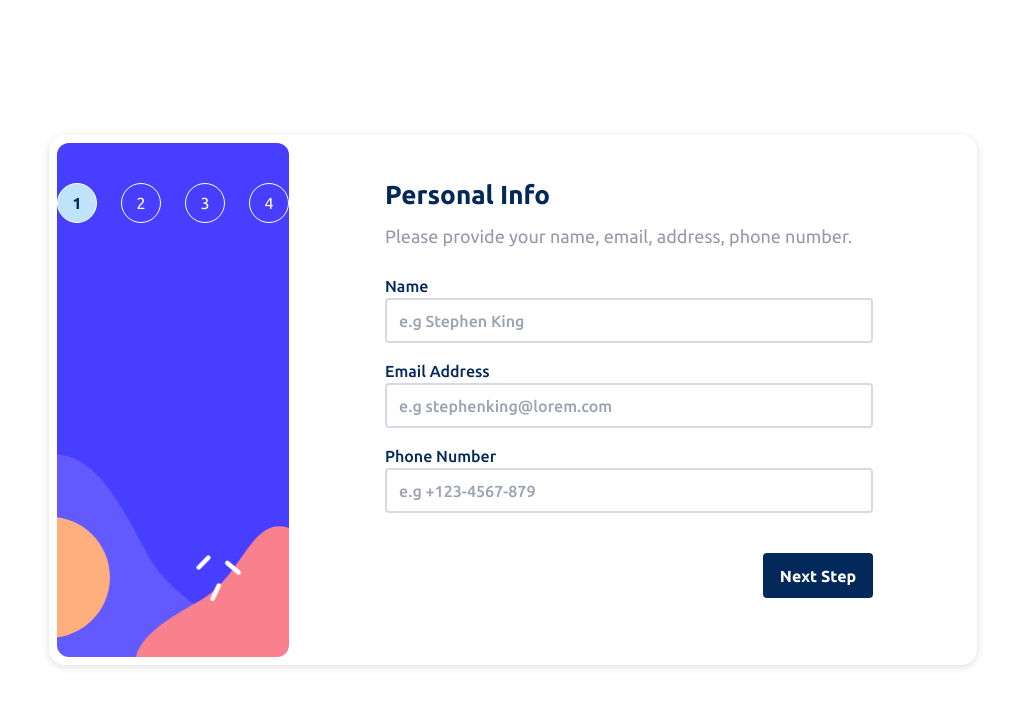
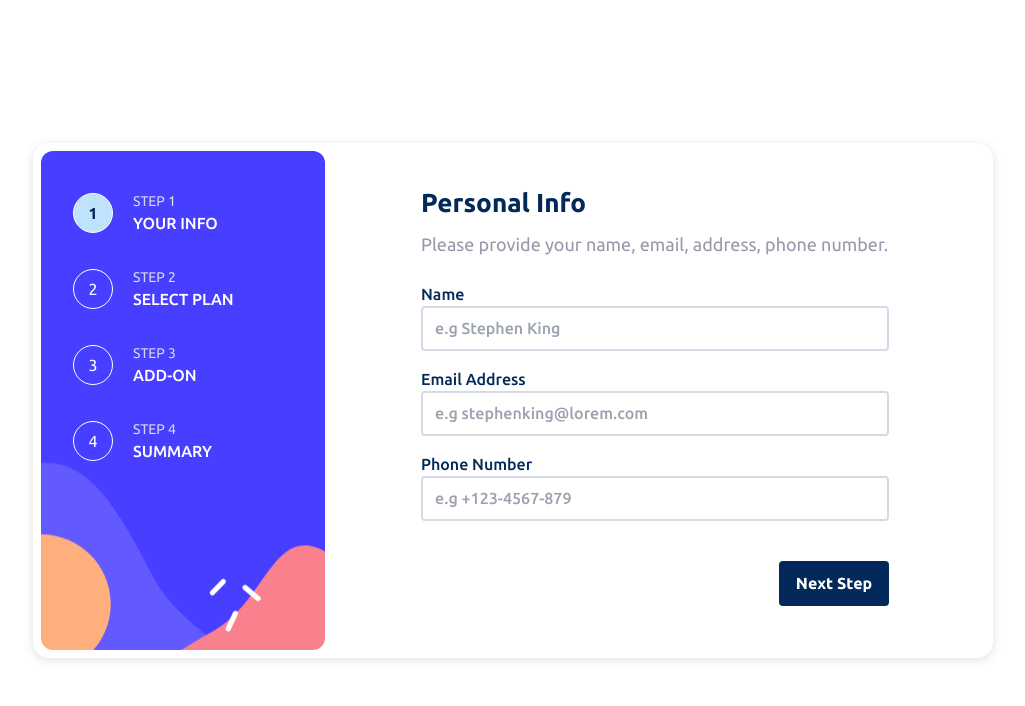
Before and after one commit to FesoQue/Advance-Multi-Step-Form, a Next.js app: page / in a window 1280 px wide. Shown: the top 706 px of the page, without its empty margins (127-1152 px from the left). Built offline with nearby package versions, Linux system fonts and the light colour scheme.

Commit message:
feat: responsiveness for desktop

```diff
--- a/components/Nav.tsx
+++ b/components/Nav.tsx
@@ -9,22 +9,31 @@ type NavTypes = {
 
 const Nav = ({ currentStepIndex, gotoForm }: NavTypes) => {
   return (
-    <header className="h-[200px] bg-bg-mobile bg-cover bg-center md:h-auto md:rounded-xl md:bg-bg-desktop ">
-      <div className="flex h-full w-full justify-center space-x-6 pt-10">
-        {[1, 2, 3, 4].map((btn, i) => {
+    <header className="h-[200px] bg-bg-mobile bg-cover bg-center md:h-auto md:rounded-xl md:bg-bg-desktop md:px-8 ">
+      <div className="flex h-full w-full justify-center space-x-6 pt-10 md:w-[220px] md:flex-col md:justify-start md:space-x-0 md:space-y-8">
+        {["Your Info", "Select Plan", "Add-on", "summary"].map((btn, i) => {
           let position;
           if (i === currentStepIndex) {
             position = "active";
           }
 
           return (
-            <button
-              className={`${position} grid h-[40px] w-[40px] place-items-center rounded-full border border-white text-white`}
-              key={btn}
-              onClick={() => gotoForm(i)}
-            >
-              {btn}
-            </button>
+            <div className="md:flex md:items-center" key={btn}>
+              <button
+                className={`${position} flex h-[40px] w-[40px] items-center justify-center rounded-full border border-white text-white md:mr-5`}
+                onClick={() => gotoForm(i)}
+              >
+                {i + 1}
+              </button>
+              <div className="hidden md:block">
+                <p className="text-sm font-light uppercase text-light-gray">
+                  step {i + 1}
+                </p>
+                <p className="text-base font-medium uppercase text-white">
+                  {btn}
+                </p>
+              </div>
+            </div>
           );
         })}
       </div>
--- a/src/app/page.tsx
+++ b/src/app/page.tsx
@@ -27,7 +27,7 @@ export default function Home() {
   return (
     <main className="h-screen md:grid md:place-items-center">
       <div
-        className="min-h-screen w-full overflow-hidden bg-magnolia md:mx-auto md:flex md:h-auto md:min-h-[530px] md:w-auto md:max-w-[1024px] md:rounded-2xl md:bg-white md:p-2"
+        className="min-h-screen w-full overflow-hidden bg-magnolia md:mx-auto md:flex md:h-auto md:min-h-[515px] md:w-auto md:max-w-[1024px] md:rounded-2xl md:bg-white md:p-2"
         style={{ boxShadow: "rgba(99, 99, 99, 0.2) 0px 2px 8px 0px" }}
       >
         <Nav currentStepIndex={currentStepIndex} gotoForm={gotoForm} />
@@ -38,7 +38,7 @@ export default function Home() {
             ) : (
               <form
                 onSubmit={handleFormData}
-                className="md:px-6 lg:min-w-[600px] lg:px-14"
+                className="md:px-6 lg:min-w-[580px] lg:px-14"
               >
                 <div>
                   {currentStepIndex === 0 && <PersonalInfo />}
```
